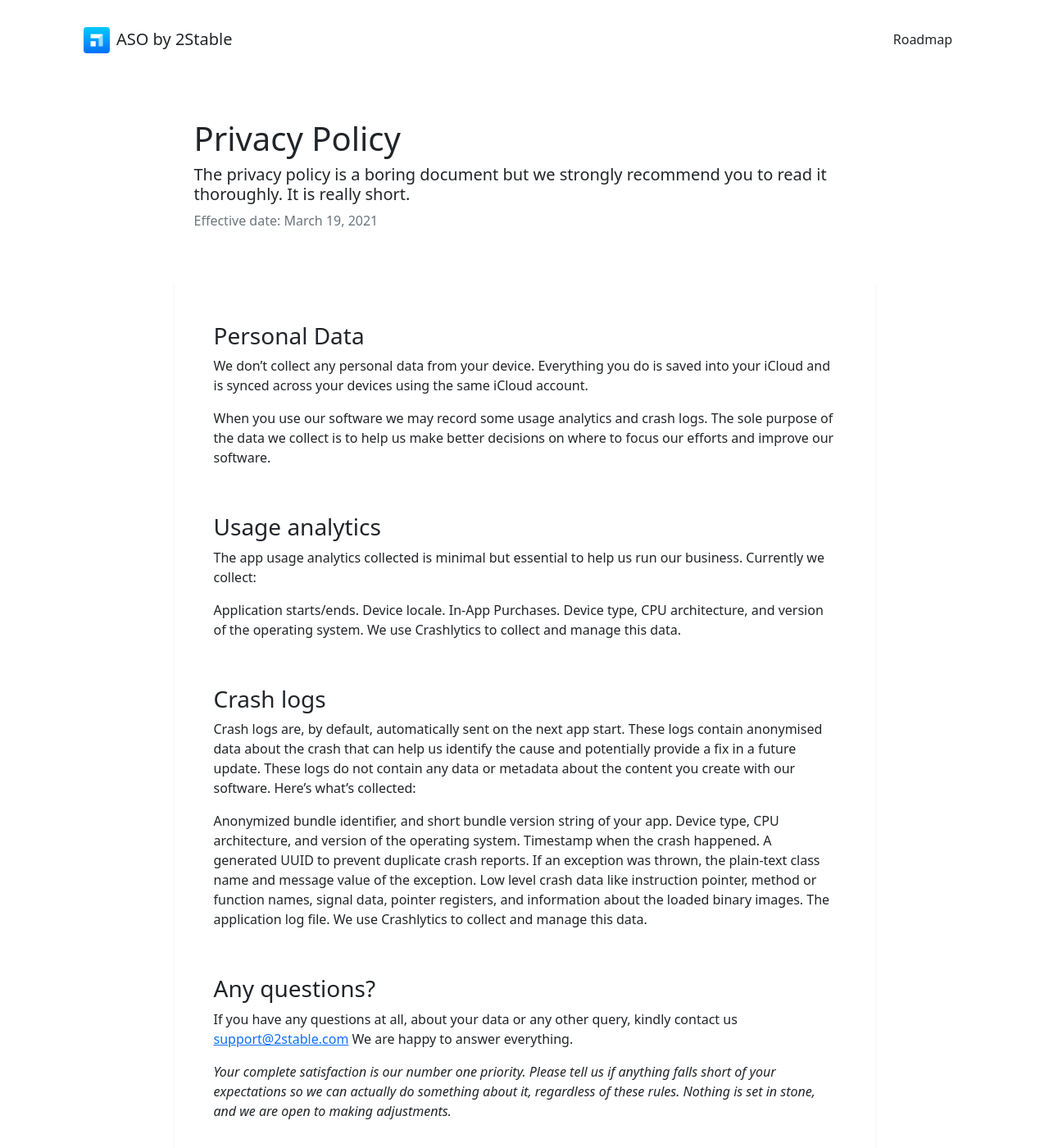
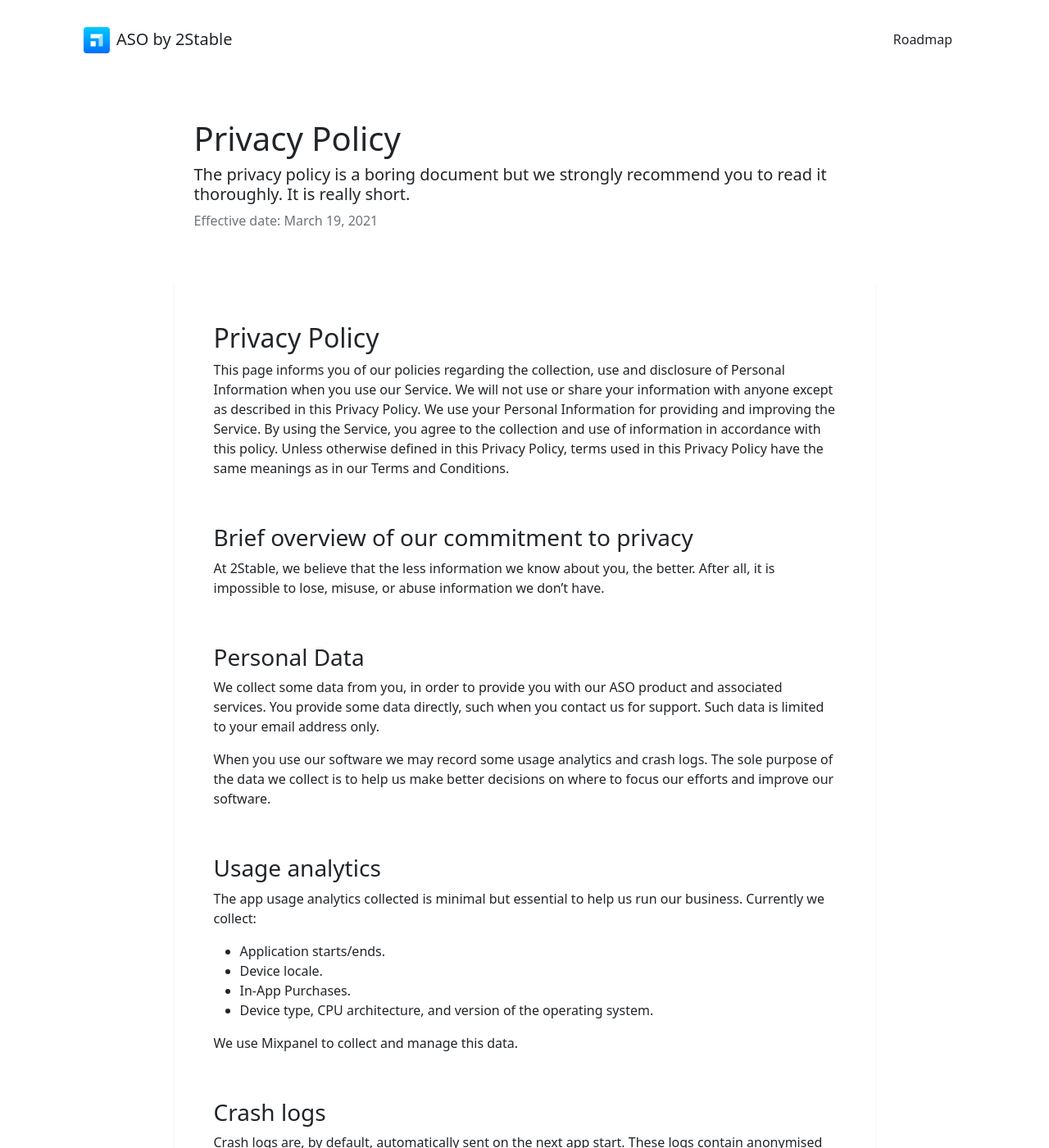
Before and after one commit to 2stable/aso.2stable.com, a Jekyll site: the page built from privacy-policy.md, in a window 1280 px wide and 1400 px high. Shown: the whole window at 82% size. Built offline with Jekyll 4.4.1, drawn with Linux system fonts in a browser that asks for light colours; nearby versions of some CDN libraries; some of the changed text lies outside the part shown.

Commit message:
Update privacy-policy.md

```diff
--- a/privacy-policy.md
+++ b/privacy-policy.md
@@ -5,8 +5,19 @@ description: The privacy policy is a boring document but we strongly recommend y
 date: "Effective date: March 19, 2021"
 permalink: /privacy-policy/
 ---
+## Privacy Policy
+
+This page informs you of our policies regarding the collection, use and disclosure of Personal Information when you use our Service. We will not use or share your information with anyone except as described in this Privacy Policy. We use your Personal Information for providing and improving the Service. By using the Service, you agree to the collection and use of information in accordance with this policy. Unless otherwise defined in this Privacy Policy, terms used in this Privacy Policy have the same meanings as in our Terms and Conditions.
+
+<br>
+
+### Brief overview of our commitment to privacy
+At 2Stable, we believe that the less information we know about you, the better. After all, it is impossible to lose, misuse, or abuse information we don’t have.
+
+<br>
+
 ### Personal Data
-We don't collect any personal data from your device. Everything you do is saved into your iCloud and is synced across your devices using the same iCloud account.
+We collect some data from you, in order to provide you with our ASO product and associated services. You provide some data directly, such when you contact us for support. Such data is limited to your email address only.
 
 When you use our software we may record some usage analytics and crash logs. The sole purpose of the data we collect is to help us make better decisions on where to focus our efforts and improve our software.
 
@@ -15,29 +26,31 @@ When you use our software we may record some usage analytics and crash logs. The
 ### Usage analytics
 The app usage analytics collected is minimal but essential to help us run our business. Currently we collect:
 
-Application starts/ends.
-Device locale.
-In-App Purchases.
-Device type, CPU architecture, and version of the operating system.
-We use Crashlytics to collect and manage this data.
+* Application starts/ends.
+* Device locale.
+* In-App Purchases.
+* Device type, CPU architecture, and version of the operating system.
+
+We use Mixpanel to collect and manage this data.
 
 <br>
 
 ### Crash logs
 Crash logs are, by default, automatically sent on the next app start. These logs contain anonymised data about the crash that can help us identify the cause and potentially provide a fix in a future update. These logs do not contain any data or metadata about the content you create with our software. Here’s what’s collected:
 
-Anonymized bundle identifier, and short bundle version string of your app.
-Device type, CPU architecture, and version of the operating system.
-Timestamp when the crash happened.
-A generated UUID to prevent duplicate crash reports.
-If an exception was thrown, the plain-text class name and message value of the exception.
-Low level crash data like instruction pointer, method or function names, signal data, pointer registers, and information about the loaded binary images.
-The application log file.
+* Anonymized bundle identifier, and short bundle version string of your app.
+* Device type, CPU architecture, and version of the operating system.
+* Timestamp when the crash happened.
+* A generated UUID to prevent duplicate crash reports.
+* If an exception was thrown, the plain-text class name and message value of the exception.
+* Low level crash data like instruction pointer, method or function names, signal data, pointer registers, and information about the loaded binary images.
+* The application log file.
+
 We use Crashlytics to collect and manage this data.
 
 <br>
 
 ### Any questions?
-If you have any questions at all, about your data or any other query, kindly contact us [support@2stable.com]({{ site.support_mail }}) We are happy to answer everything.
+If you have any questions at all, about your data or any other query, kindly contact us [support@2stable.com]({{ site.support_mail }}). We are happy to answer everything.
 
 *Your complete satisfaction is our number one priority. Please tell us if anything falls short of your expectations so we can actually do something about it, regardless of these rules. Nothing is set in stone, and we are open to making adjustments.*
```
